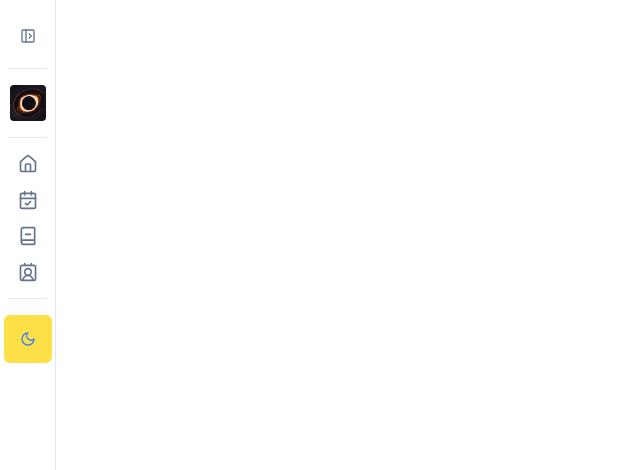
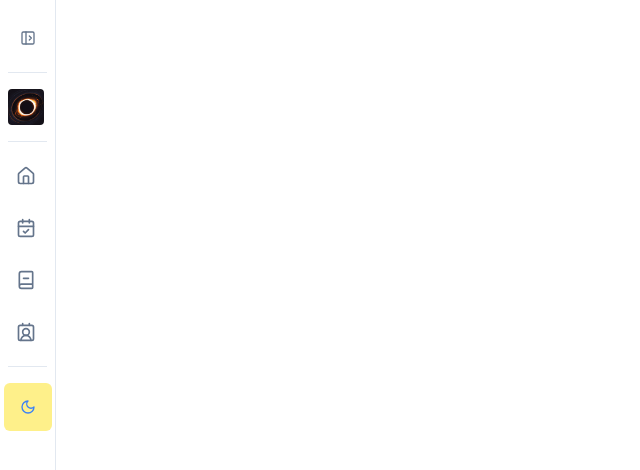
Before and after one commit to joabesnts09/dr-universo-app, a Next.js app: page / in a window 1280 px wide. Shown: the top 470 px of the page, without its empty margins (0-640 px from the left). Built offline with nearby package versions, Linux system fonts and the light colour scheme.

Commit message:
feat: edit/constimization header component🚀

```diff
--- a/src/components/sideBar/index.tsx
+++ b/src/components/sideBar/index.tsx
@@ -45,7 +45,7 @@ export const SideBar = () => {
             <TooltipProvider>
               <div>
                 <Button
-                  className='h-max w-max flex gap-4 shrink-0 items-center justify-center rounded-lg text-muted-foreground transition-colors hover:text-foreground bg-transparent hover:bg-[#000000E6]'
+                  className='h-9 w-max flex gap-4 shrink-0 items-center justify-center rounded-lg text-muted-foreground transition-colors hover:text-foreground bg-transparent hover:bg-[#000000E6]'
                   onClick={handleOpenSidebar}
                 >
 
@@ -56,18 +56,19 @@ export const SideBar = () => {
               </div>
 
               <div className='border-b w-full'></div>
-
                 <Link
                   href='#'
-                className='w-max h-max flex gap-4 bg-transparent text-lg items-center justify-center text-primary-foreground md:text-base'
+                  className={`w-full h-9 flex gap-4 bg-transparent text-lg items-center text-primary-foreground md:text-base`}
                   prefetch={false}
                 >
+                  <div className="flex gap-4">
                     <Image
                       src={LogoMain}
                       alt='logo'
                       className='h-9 w-9 rounded-sm shrink-0'
                     />
-                <p className={`${!openSidebar && 'sr-only'}`}>Logo do site</p>
+                    <p className={`text-muted-foreground transition-colors hover:text-foreground ${!openSidebar && 'sr-only'}`}>Doutor Universo</p>
+                  </div>
                 </Link>
 
               <div className='border-b w-full'></div>
@@ -76,11 +77,13 @@ export const SideBar = () => {
                 <TooltipTrigger asChild>
                   <Link
                     href='#'
-                    className='h-max w-max flex gap-4 shrink-0 items-center justify-center rounded-lg text-muted-foreground transition-colors hover:text-foreground'
+                    className='w-full h-9 flex gap-4 shrink-0 items-center justify-start rounded-lg text-muted-foreground transition-colors hover:text-foreground'
                     prefetch={false}
                   >
-                    <Home className='h-5 w-5' />
+                    <div className="flex gap-4 items-center">
+                      <Home className='h-5 w-5 mx-2' />
                       <p className={`${!openSidebar && 'sr-only'}`}>Início</p>
+                    </div>
                   </Link>
                 </TooltipTrigger>
                 <TooltipContent side='right'>Início</TooltipContent>
@@ -90,11 +93,13 @@ export const SideBar = () => {
                 <TooltipTrigger asChild>
                     <Link
                       href='#'
-                    className='h-max w-max flex gap-4 shrink-0 items-center justify-center rounded-lg text-muted-foreground transition-colors hover:text-foreground'
+                      className='w-full h-9 flex gap-4 shrink-0 items-center justify-start rounded-lg text-muted-foreground transition-colors hover:text-foreground'
                       prefetch={false}
                     >
-                    <CalendarCheck className='h-5 w-5' />
+                      <div className="flex gap-4 items-center">
+                        <CalendarCheck className='h-5 w-5 mx-2' />
                         <p className={`${!openSidebar && 'sr-only'}`}>Calendário de Eventos</p>
+                      </div>
                     </Link>
                 </TooltipTrigger>
                 <TooltipContent side='right'>
@@ -106,11 +111,13 @@ export const SideBar = () => {
                 <TooltipTrigger asChild>
                   <Link
                     href='#'
-                    className='h-max w-max flex gap-4 shrink-0 items-center justify-center rounded-lg text-muted-foreground transition-colors hover:text-foreground'
+                    className='h-9 w-full flex gap-4 shrink-0 items-center justify-start rounded-lg text-muted-foreground transition-colors hover:text-foreground'
                     prefetch={false}
                   >
-                    <BookMinus className='h-5 w-5' />
+                    <div className="flex gap-4 items-center">
+                      <BookMinus className='h-5 w-5 mx-2' />
                       <p className={`${!openSidebar && 'sr-only'}`}>Artigos</p>
+                    </div>
                   </Link>
                 </TooltipTrigger>
                 <TooltipContent side='right'>Artigos</TooltipContent>
@@ -120,11 +127,13 @@ export const SideBar = () => {
                 <TooltipTrigger asChild>
                   <Link
                       href='#'
-                    className='h-max w-max flex gap-4 shrink-0 items-center justify-center rounded-lg text-muted-foreground transition-colors hover:text-foreground'
+                      className='h-9 w-full flex gap-4 shrink-0 items-center justify-start rounded-lg text-muted-foreground transition-colors hover:text-foreground'
                       prefetch={false}
                   >
-                    <Contact2 className='h-5 w-5' />
+                    <div className="flex gap-4 items-center">
+                      <Contact2 className='h-5 w-5 mx-2' />
                       <p className={`${!openSidebar && 'sr-only'}`}>Contatos</p>
+                    </div>
                   </Link>
                 </TooltipTrigger>
                 <TooltipContent side='right'>Contatos</TooltipContent>
@@ -155,6 +164,7 @@ export const SideBar = () => {
                 </SheetDescription>
 
                 <nav className='grid gap-6 text-lg font-medium'>
+                  <div className='flex items-center justify-start gap-4'>
                     <Link
                       href='#'
                       className='w-10 h-10 flex bg-primary rounded-full text-lg items-center justify-center text-primary-foreground md:text-base'
@@ -167,6 +177,8 @@ export const SideBar = () => {
                       />
                       <span className='sr-only'>Logo do site</span>
                     </Link>
+                    <p className='text-muted-foreground hover:text-foreground'>Doutor Universo</p>
+                  </div>
 
                   <Link
                     href='#'
--- a/src/components/themeSwitcher/index.tsx
+++ b/src/components/themeSwitcher/index.tsx
@@ -24,8 +24,8 @@ export const ThemeSwitcher = ({ openSidebar }: IThemeSwitcherProps) => {
       {openSidebar ? (
         <div className={`w-full flex justify-between items-center rounded-lg py-2 px-4
         ${theme === 'dark'
-          ? ' bg-gray-500 hover:bg-gray-400'
-          : ' bg-yellow-300 hover:bg-yellow-200'}`}>
+          ? ' bg-gray-700 hover:bg-gray-500'
+          : ' bg-yellow-200 hover:bg-yellow-100'}`}>
 
           <div className='flex items-center gap-4'>
             {
@@ -79,7 +79,7 @@ export const ThemeSwitcher = ({ openSidebar }: IThemeSwitcherProps) => {
           ${
             theme === 'dark'
               ? 'justify-end bg-gray-700 hover:bg-gray-500'
-              : 'justify-start bg-yellow-300 hover:bg-yellow-200'
+              : 'justify-start bg-yellow-200 hover:bg-yellow-100'
           }
           `}
         >
```
Lines whose indentation alone changed are shown as unchanged.
